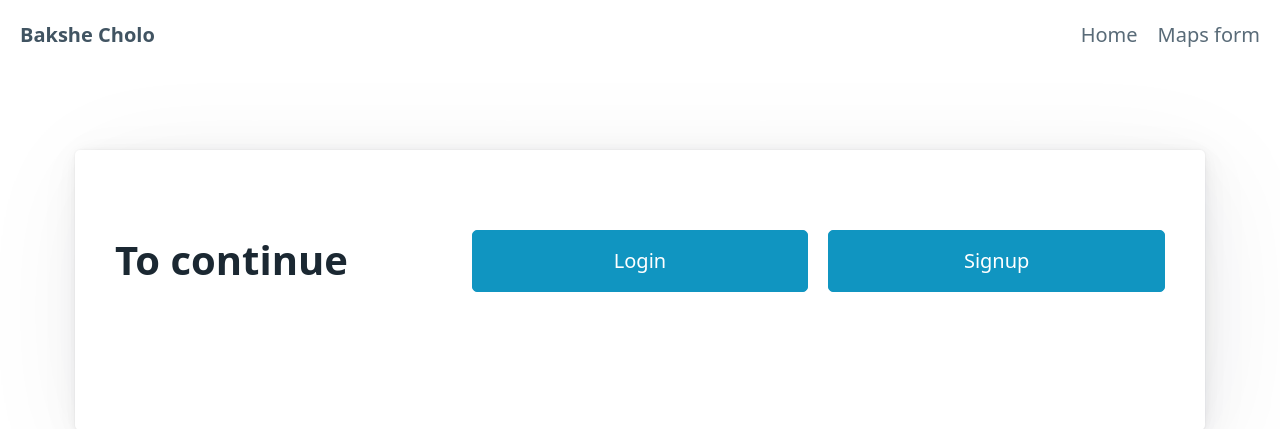
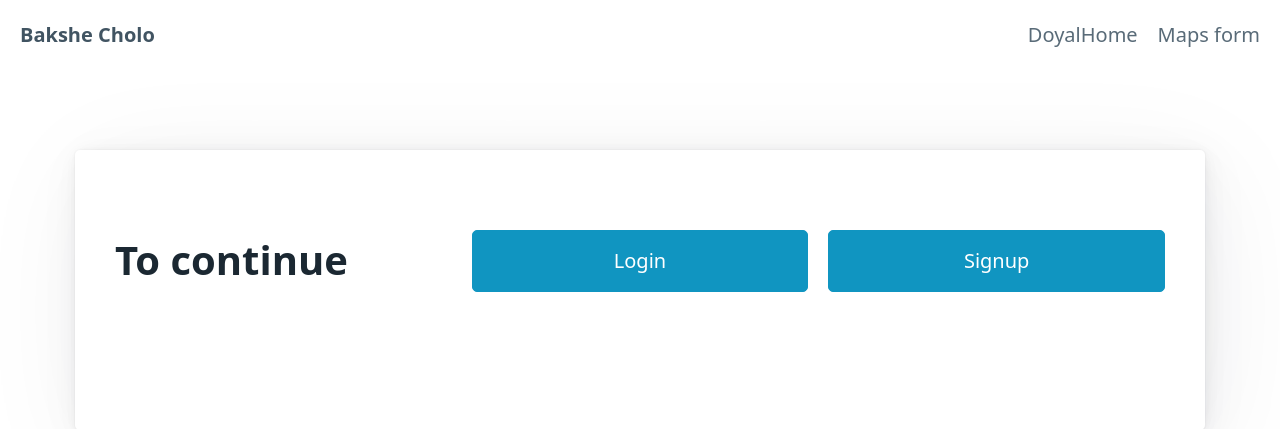
Before and after one commit to afaiyaz006/baksho_draft, a Django app: page / in a window 1280 px wide. Shown: the top 429 px of the page. Run offline with Django 4.2, Linux system fonts and the light colour scheme.

Commit message:
Doyal Added

```diff
--- a/bakshe_cholo_app/templates/bakshe_cholo_app/base.html
+++ b/bakshe_cholo_app/templates/bakshe_cholo_app/base.html
@@ -12,7 +12,7 @@
         <li><strong>  Bakshe Cholo</strong></li>
       </ul>
       <ul>
-        <li><a href="{% url 'home' %}" class='secondary'>Home</a></li>
+        <li><a href="{% url 'home' %}" class='secondary'>DoyalHome</a></li>
         <li><a href="{% url 'coordinates-form' %}" class='secondary'>Maps form</a></li>
         {%if user.is_authenticated %}
          <li><a href="{% url 'logout' %}" class='secondary' >Logout</a></li>
```
